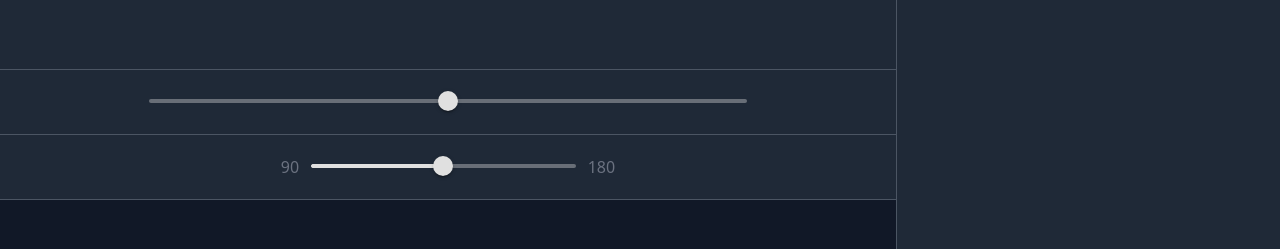
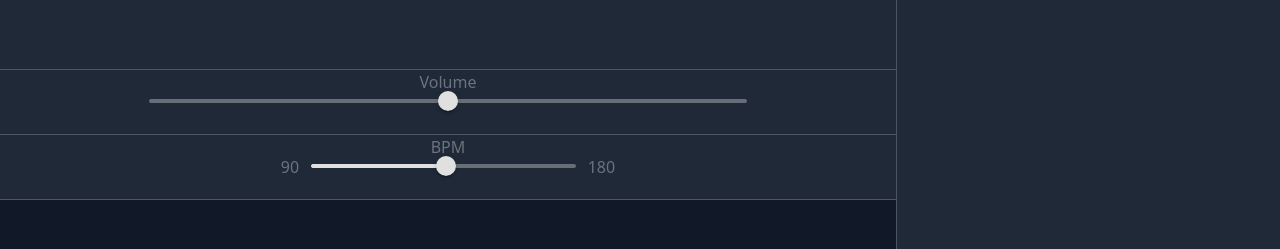
Before and after one commit to enze-l/simple-dj, a React (Create React App) app: page / in a window 1280 px wide. Shown: the part 281-530 px from the top of the page. Built offline with nearby package versions, Linux system fonts and the light colour scheme.

Commit message:
Add labels for volume and bpm slider

```diff
--- a/src/App.tsx
+++ b/src/App.tsx
@@ -28,7 +28,7 @@ function App() {
   const [files, setFiles] = useState<Array<File | undefined>>([]);
   const [audioNodesOne, setAudioNodesOne] = useState<AudioNode[] | undefined>();
   const [audioNodesTwo, setAudioNodesTwo] = useState<AudioNode[] | undefined>();
-  const [primaryBpm, setPrimaryBpm] = useState<number>(135);
+  const [primaryBpm, setPrimaryBpm] = useState<number>(136);
   const [bpmOne, setBpmOne] = useState<undefined | number>(undefined);
   const [bpmTwo, setBpmTwo] = useState<undefined | number>(undefined);
   const [playerFileOne, setPlayerFileOne] = useState<File>();
@@ -150,6 +150,7 @@ function App() {
             />
           </div>
           <div className="w-full flex place-content-center">
+            <p className="absolute text-gray-500">Volume</p>
             <div className="pt-4 pb-3 w-2/3">
               <Slider
                 color="secondary"
@@ -167,8 +168,9 @@ function App() {
               />
             </div>
           </div>
-          <div className="flex text-gray-500 pb-3 pt-4 place-content-center">
-            <div className="grid grid-cols-5 w-2/3">
+          <div className="flex text-gray-500 place-content-center">
+            <p className="absolute text-gray-500">BPM</p>
+            <div className="grid grid-cols-5 w-2/3 pb-3 pt-4">
               <p className="pt-1">{bpmOne && `Bpm: ${bpmOne}`}</p>
               <div className="flex flex-row col-span-3">
                 <p className="pt-1 px-3">90</p>
```
